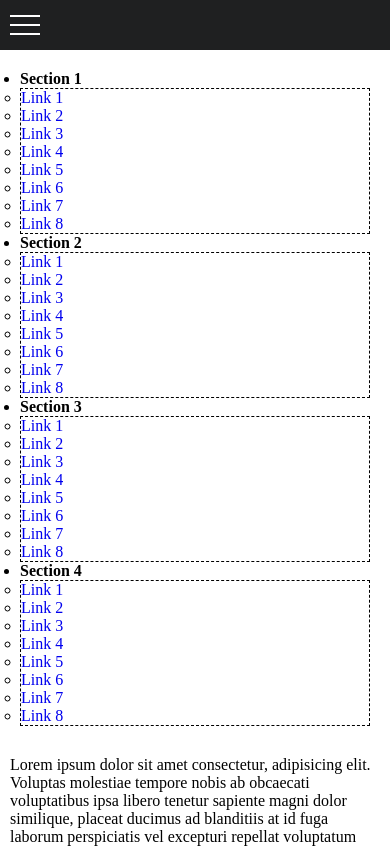
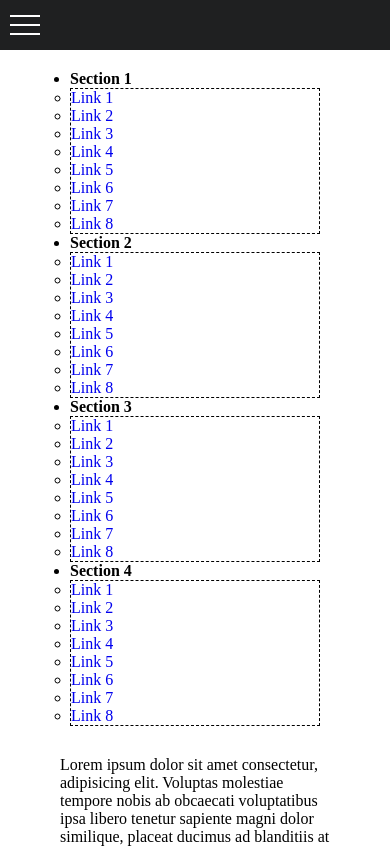
Before and after one commit to Aleh1s/web-lab-3, a plain HTML site: page grid.html in a window 390 px wide. Shown: the top 846 px of the page. Drawn offline with nearby package versions, Linux system fonts and the light colour scheme; a script that the page names is missing; a web font is replaced by a local one.

Commit message:
refactoring

```diff
--- a/grid.css
+++ b/grid.css
@@ -8,7 +8,7 @@
 
 .wrapper {
     position: relative;
-    margin-top: 50px;
+    margin-top: 100px;
     max-width: 100%;
     min-height: 100%;
     display: grid;
@@ -58,6 +58,7 @@
     }
 
     .wrapper {
+        margin: 50px;
         grid-template-rows: minmax(30px, auto) minmax(30px, auto) 1fr minmax(30px, auto) minmax(30px, auto) 80px;
         grid-template-columns: 1fr;
         grid-template-areas:
```
